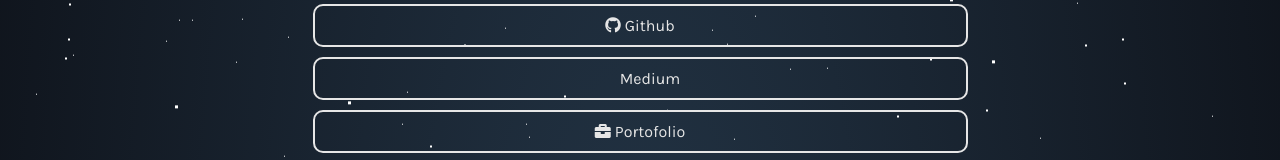
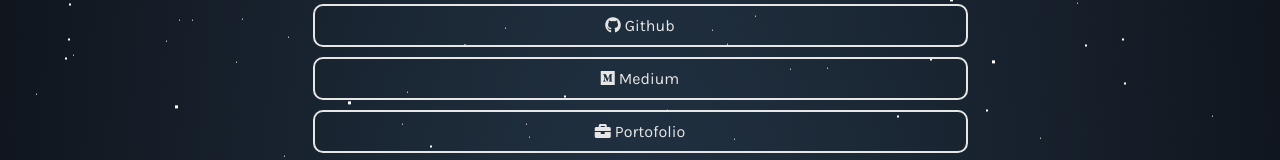
Before and after one commit to diegomottadev/clone-linktree-app, a React (Create React App) app: page / in a window 1280 px wide. Shown: the part 1388-1548 px from the top of the page. Built offline with nearby package versions, Linux system fonts and the light colour scheme.

Commit message:
ADD: link medium

```diff
--- a/src/components/HiperLink/HyperLink.jsx
+++ b/src/components/HiperLink/HyperLink.jsx
@@ -20,7 +20,7 @@ const HyperLink = ({ onHyperlink }) => {
             <i className="fab fa-github">&nbsp;</i>Github
         </a>
         <a className="link" href="https://medium.com/@diegomottadev" target="_blank" rel="noopener noreferrer">
-            <i className="fa fa-medium">&nbsp;</i>Medium
+            <i className="fab fa-medium">&nbsp;</i>Medium
         </a>
         <a className="link" href="https://diegomotta.dev" target="_blank" rel="noopener noreferrer">
             <i className="fab fas fa-briefcase">&nbsp;</i>{content_2}
```
